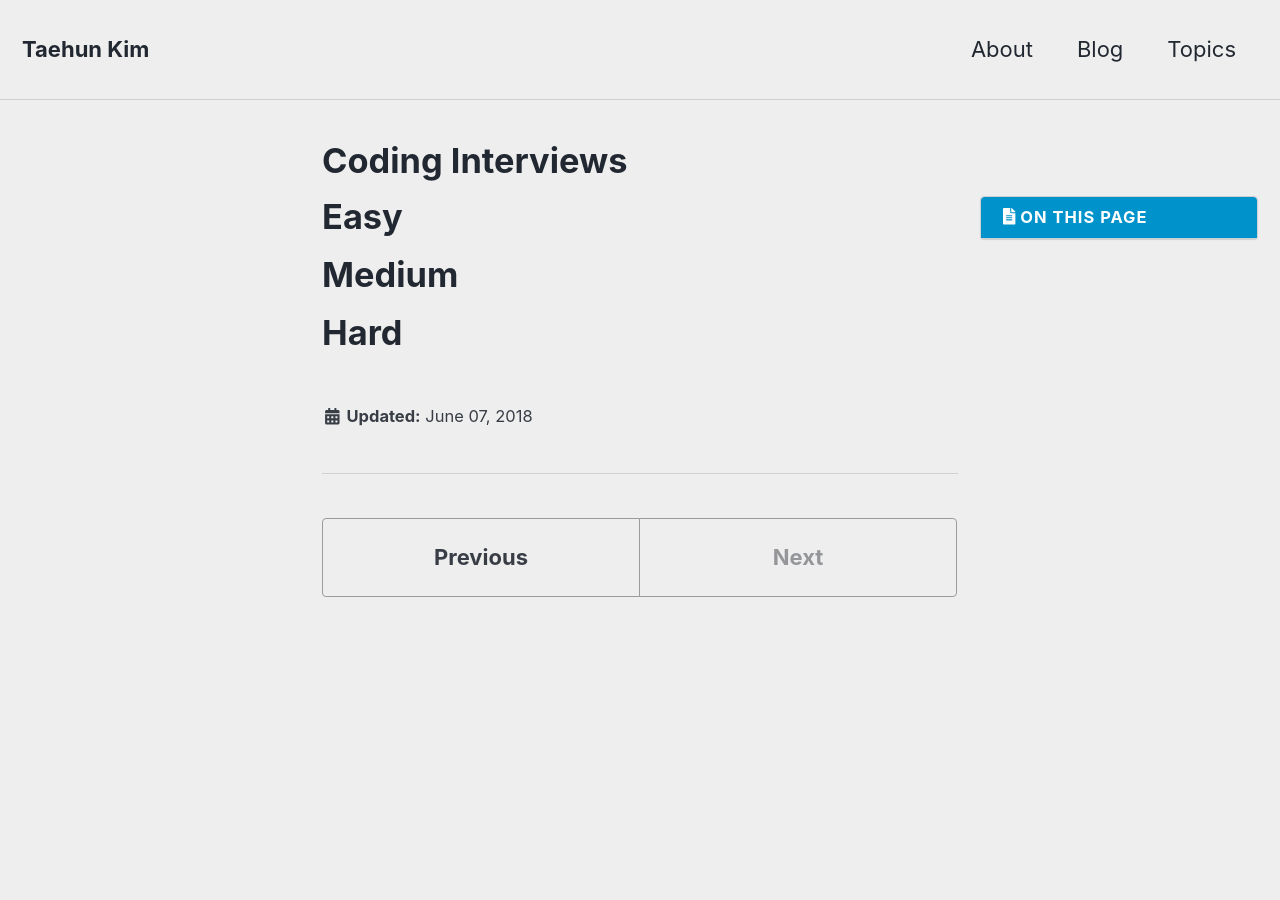
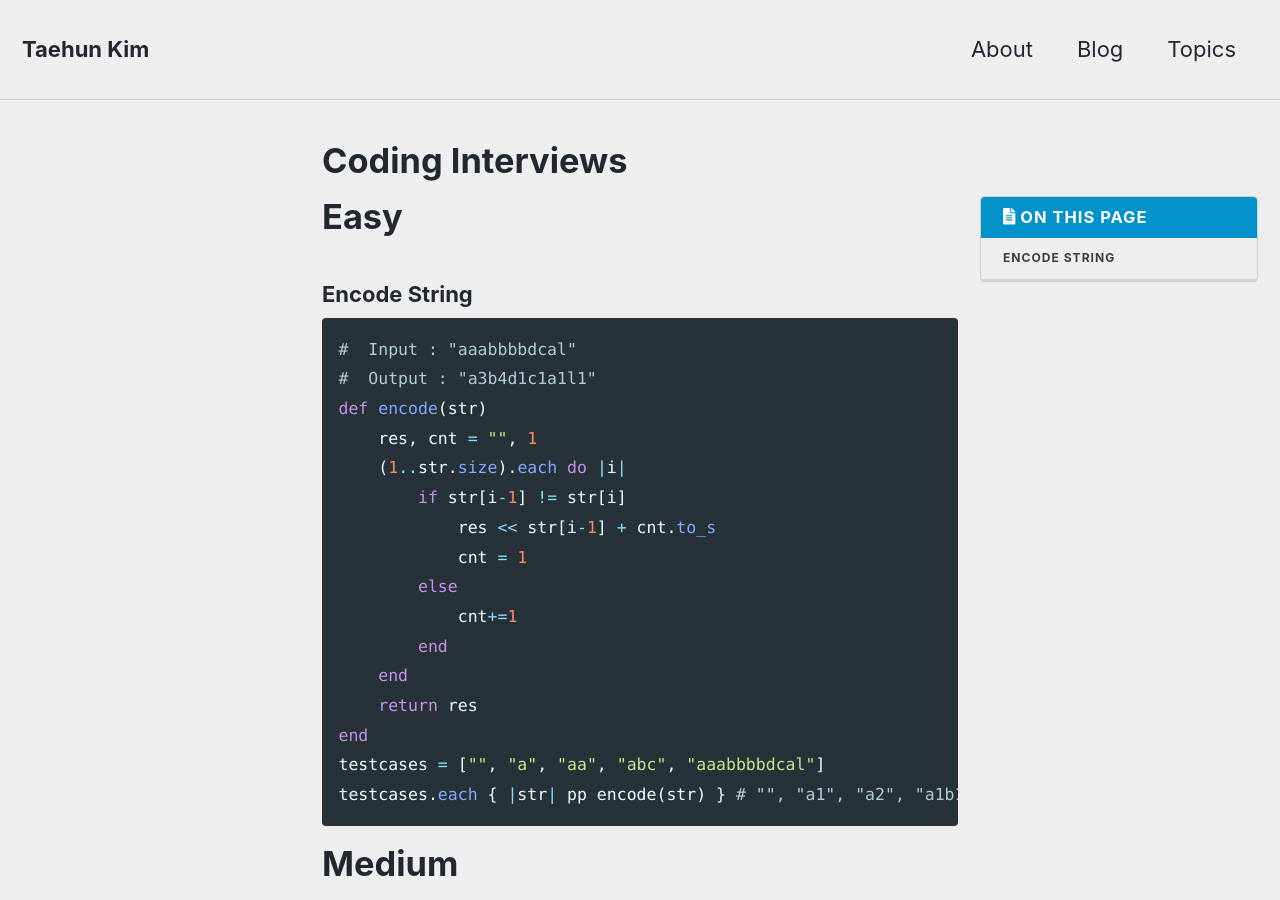
Before and after one commit to tk0221/tk0221.github.io, a Jekyll site: the page built from _docs/coding_practice/quiz.md, in a window 1280 px wide and 900 px high. Built offline with Jekyll 4.4.1, drawn with Linux system fonts in a browser that asks for light colours; nearby versions of some CDN libraries.

Commit message:
Update quiz.md

````diff
--- a/_docs/coding_practice/quiz.md
+++ b/_docs/coding_practice/quiz.md
@@ -7,6 +7,26 @@ layout: single
 
 # Easy
 
+### Encode String
+```ruby
+#  Input : "aaabbbbdcal"
+#  Output : "a3b4d1c1a1l1"
+def encode(str)
+    res, cnt = "", 1
+    (1..str.size).each do |i|
+        if str[i-1] != str[i]
+            res << str[i-1] + cnt.to_s
+            cnt = 1
+        else
+            cnt+=1
+        end
+    end
+    return res
+end
+testcases = ["", "a", "aa", "abc", "aaabbbbdcal"]
+testcases.each { |str| pp encode(str) } # "", "a1", "a2", "a1b1c1", "a3b4d1c1a1l1"
+```
+
 # Medium
 
 # Hard
````
